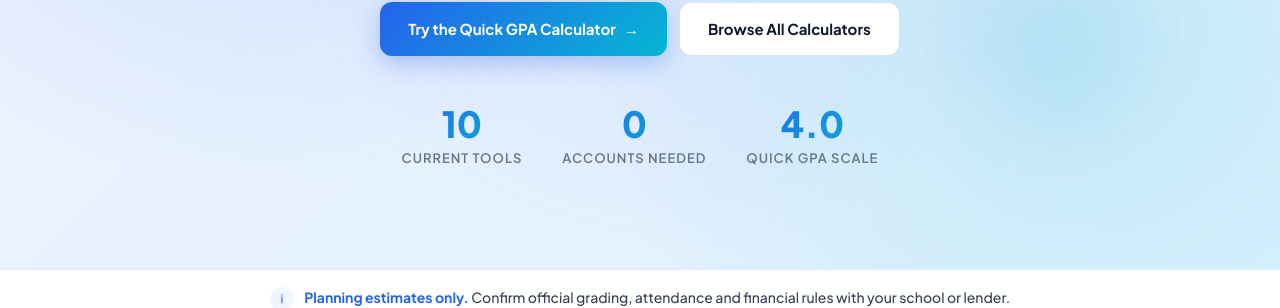
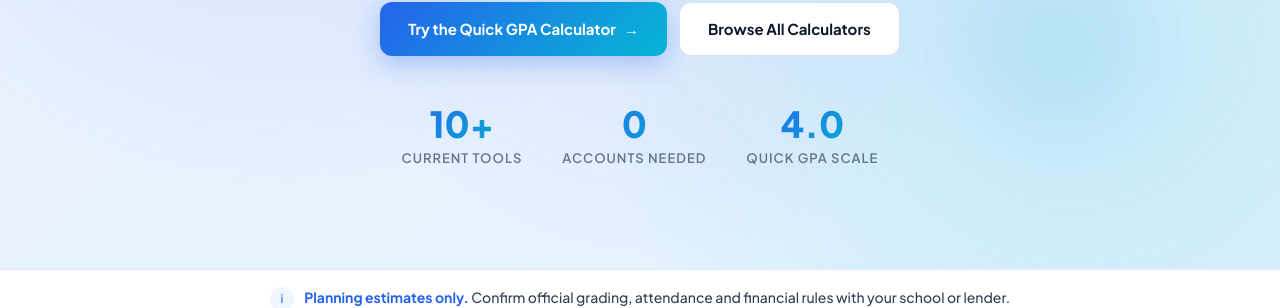
Before and after one commit to zaidmeo09-dhangal/studentcalctools, a Jekyll site: the page built from index.html, in a window 1280 px wide and 900 px high, scrolled down 409 px. Shown: the part 159-467 px from the top of the window. Built offline with Jekyll 4.4.1, drawn with Linux system fonts in a browser that asks for light colours.

Commit message:
Update index.html

```diff
--- a/index.html
+++ b/index.html
@@ -224,7 +224,7 @@
 
                 <div class="hero-stats" aria-label="StudentCalcTools highlights">
                     <div class="stat">
-                        <div class="stat-num">10</div>
+                        <div class="stat-num">10+</div>
                         <div class="stat-label">Current Tools</div>
                     </div>
 
```
